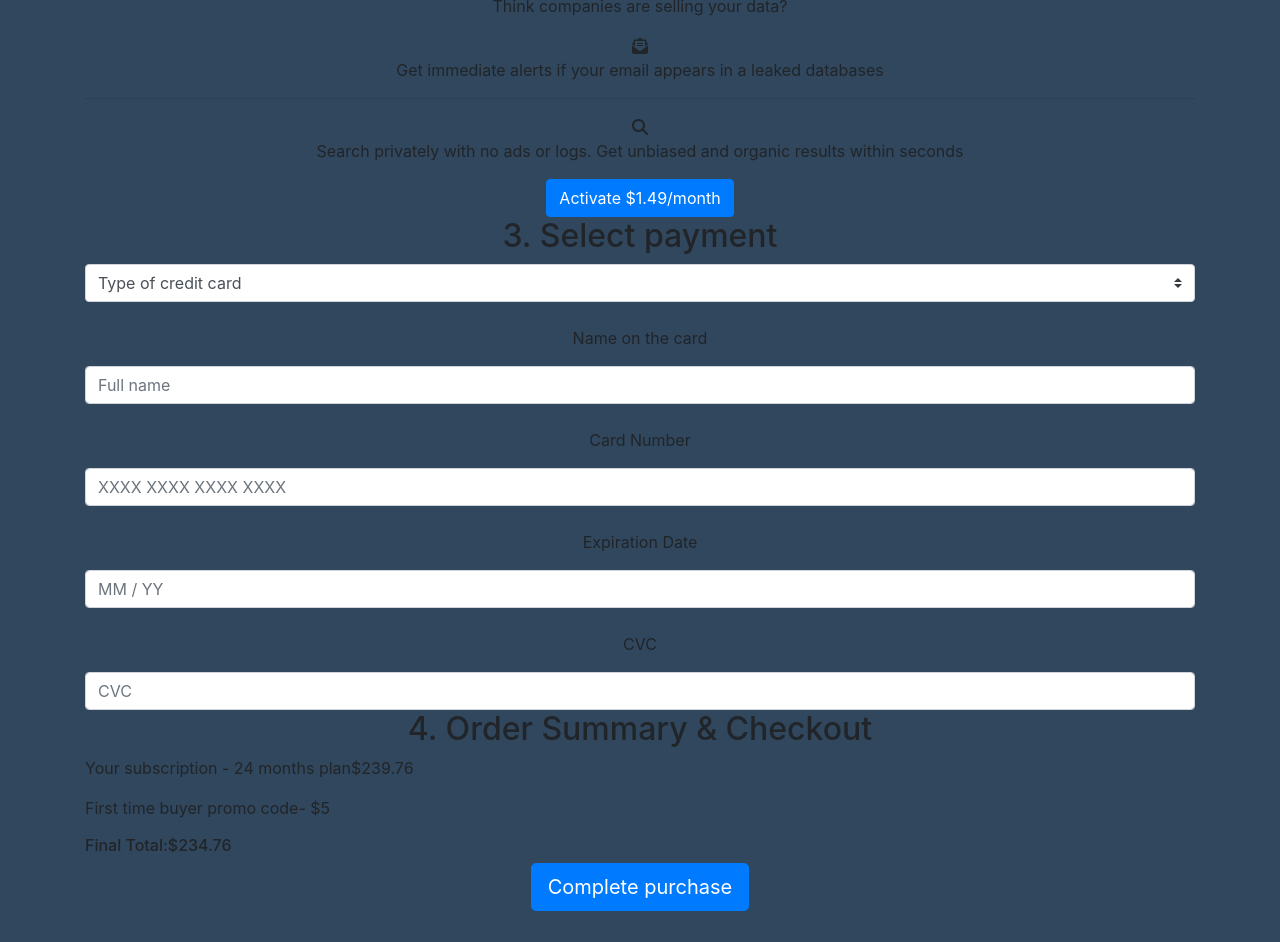
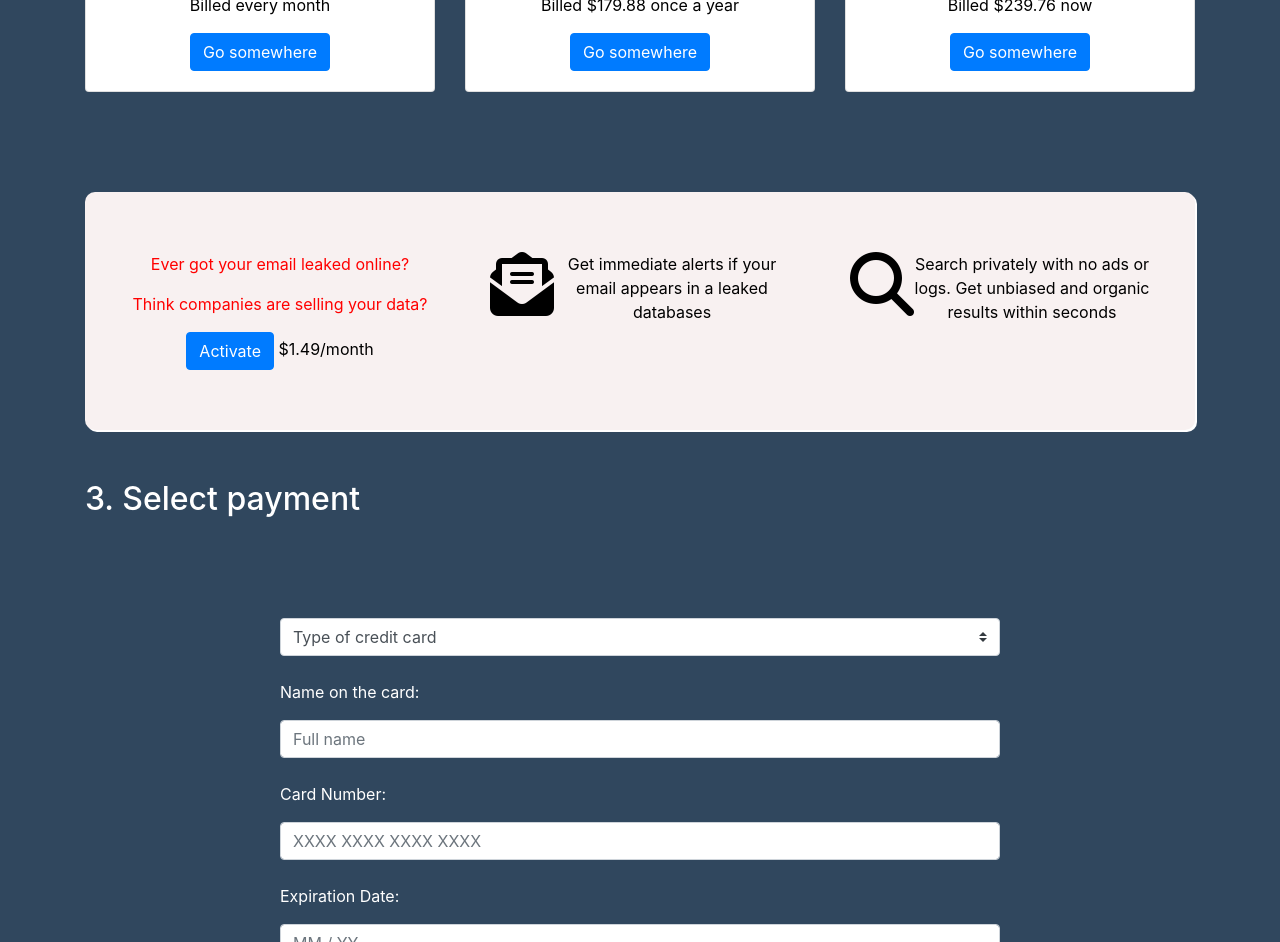
Before and after one commit to Thuanjimmy/DailyUI-Day002, a plain HTML site: page index.html in a window 1280 px wide. Shown: the part 551-1493 px from the top of the page. Before the commit the page ends 1462 px from the top, so only its background shows below. Drawn offline with nearby package versions, Linux system fonts and the light colour scheme.

Commit message:
Checkout page V2

```diff
--- a/index.html
+++ b/index.html
@@ -45,15 +45,17 @@
       </section>
       <!-- Step 1 section- picking plan -->
       <section class="step1">
-        <h2>1. Choose a plan</h2>
-        <h4>Select Currency</h4>
+        <h2 class="heading">1. Choose a plan</h2>
+        <h4 class="sub-heading">Select Currency</h4>
+        <div class="currency">
           <select class="custom-select">
-          <option selected>Select a currency</option>
+            <option selected>Select a currency:</option>
             <option value="1">CAD</option>
             <option value="2">USD</option>
             <option value="3">EUR</option>
             <option value="3">CNY</option>
           </select>
+        </div>
         <div class="row">
           <div class="col-lg-4 col-md-6">
             <div class="card">
@@ -89,27 +91,33 @@
       </section>
       <!-- Step 2 section -->
       <section class="step2">
-          <div>
-              <h2>2. Activate privacy beyond VPN (optional)</h2>
-              <div class="bigbox">
-                  <div class="grey">
-                      <p>Ever got your email leaked online?</p>
-                      <p>Think companies are selling your data?</p>
+        <div class="container extra">
+          <div class="row row1">
+            <div class="col-lg-4 pad">
+              <p class="red">Ever got your email leaked online?</p>
+              <p class="red">Think companies are selling your data?</p>
+              <a href="#" class="btn btn-primary">Activate</a> $1.49/month
             </div>
-                  <i class="fas fa-envelope-open-text"></i>
-                  <p>Get immediate alerts if your email appears in a leaked databases</p>
-                  <hr>
-                  <i class="fas fa-search"></i>
-                  <p>Search privately with no ads or logs. Get unbiased and organic results within seconds</p>
-                  <div class="grey">
-                    <a href="#" class="btn btn-primary">Activate $1.49/month</a>
+            <div class="col-lg-4 col-md-6 toflex pad">
+              <i class="fas fa-envelope-open-text fa-4x"></i>
+              <p>
+                Get immediate alerts if your email appears in a leaked databases
+              </p>
+            </div>
+            <div class="col-lg-4 col-md-6 toflex pad">
+              <i class="fas fa-search fa-4x"></i>
+            <p>
+              Search privately with no ads or logs. Get unbiased and organic
+              results within seconds
+            </p>
             </div>
           </div>
         </div>
       </section>
       <!-- Step 3 Select a payment -->
       <section class="step3">
-          <h2>3. Select payment</h2>
+        <h2 class="heading">3. Select payment</h2>
+        <div class="container payment">
           <select class="custom-select">
             <option selected>Type of credit card</option>
             <option value="1">Mastercard</option>
@@ -122,39 +130,66 @@
           </select>
           <form action="paymentform">
             <label for="name"></label>
-            <p>Name on the card</p>
-            <input type="name" name="name" id="user-email" class="form-control" placeholder="Full name">
+            <p class="sub-heading">Name on the card:</p>
+            <input
+              type="name"
+              name="name"
+              id="user-email"
+              class="form-control"
+              placeholder="Full name"
+            />
             <label for="cardnumber"></label>
-            <p>Card Number</p>
-            <input type="cardnumber" class="form-control" placeholder="XXXX XXXX XXXX XXXX">
+            <p class="sub-heading">Card Number:</p>
+            <input
+              type="cardnumber"
+              class="form-control"
+              placeholder="XXXX XXXX XXXX XXXX"
+            />
             <label for="expirationdate"></label>
-            <p>Expiration Date</p>
-            <input type="expirationdate" name="expirationdate" id="expirationdate" class="form-control" placeholder="MM / YY">
+            <p class="sub-heading">Expiration Date:</p>
+            <input
+              type="expirationdate"
+              name="expirationdate"
+              id="expirationdate"
+              class="form-control"
+              placeholder="MM / YY"
+            />
             <label for="CVC"></label>
-            <p>CVC</p>
-            <input type="number" class="form-control" placeholder="CVC">
+            <p class="sub-heading">CVC:</p>
+            <input type="number" class="form-control" placeholder="CVC" />
           </form>
+        </div>
       </section>
 
       <!-- Checkout section -->
       <section class="summary">
-          <h2>4. Order Summary & Checkout</h2>
+        <h2 class="heading">4. Order Summary & Checkout</h2>
         <div class="checkout">
           <p>Your subscription - 24 months plan</p>
           <p>$239.76</p>
         </div>
         <div class="checkout">
           <p>First time buyer promo code</p>
-              <p> - $5</p>
+          <p>- $5</p>
         </div>
 
         <div class="checkout">
-              <h6>Final Total:</h6>
-              <h6>$234.76</h6>
+          <h5>Final Total:</h5>
+          <h5>$234.76</h5>
         </div>
         <button class="btn btn-primary btn-lg">Complete purchase</button>
-
       </section>
+      <!-- Footer section -->
+      <footer>
+        <div class="container-fluid">
+          <i class="fab fa-twitter footer"></i>
+          <i class="fas fa-envelope footer"></i>
+          <i class="fab fa-facebook-square footer"></i>
+          <i class="fab fa-instagram footer"></i>
+          <p><i class="far fa-copyright footer"></i>
+          Copyright 2021 StarGate</p>
+        </div>
+      </footer>
     </div>
   </body>
 </html>
--- a/style/style.css
+++ b/style/style.css
@@ -1,8 +1,70 @@
 body {
     background-color: #30475e;
+    color: white;
     text-align: center;
+}
 
+
+.container{
+    margin-top: 100px;
 }
 .checkout{
     display: flex;
+    justify-content: space-between;
+    width: 100%;
 }
+
+.payment{
+    width: 750px;
+}
+
+.heading{
+    color: white;
+    text-align: left;
+    margin: 50px auto;
+}
+.sub-heading{
+    color: white;
+    text-align: left;
+}
+.colour{
+    background-color: grey;
+}
+.currency{
+    width: 200px;
+    text-align:  left;
+}
+
+.step1{
+    color: black;
+}
+.extra{
+    background-color: #f8f1f1;
+    border-radius: 10px;
+    padding: 30px;
+    box-shadow: 2px 2px;
+
+}
+.row1{
+    color: black;
+}
+.red{
+    color: red;
+}
+
+.toflex{
+    display: flex;
+}
+footer{
+    margin: 100px 15px;
+}
+.footer{
+    margin: 15px;
+}
+
+i{
+    color: black;
+}
+.pad{
+    padding: 30px;
+}
```
Lines whose indentation alone changed are shown as unchanged.
